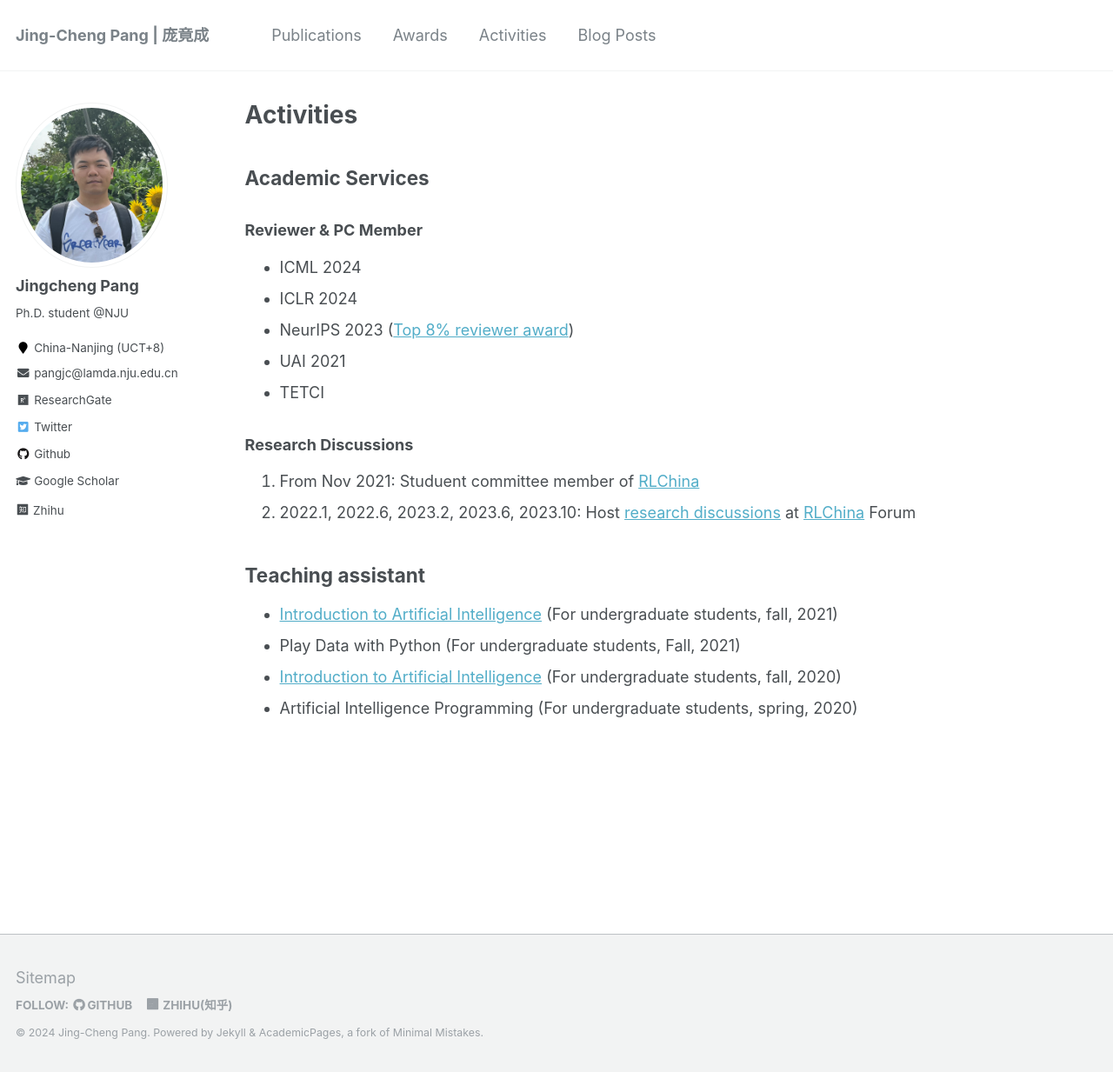
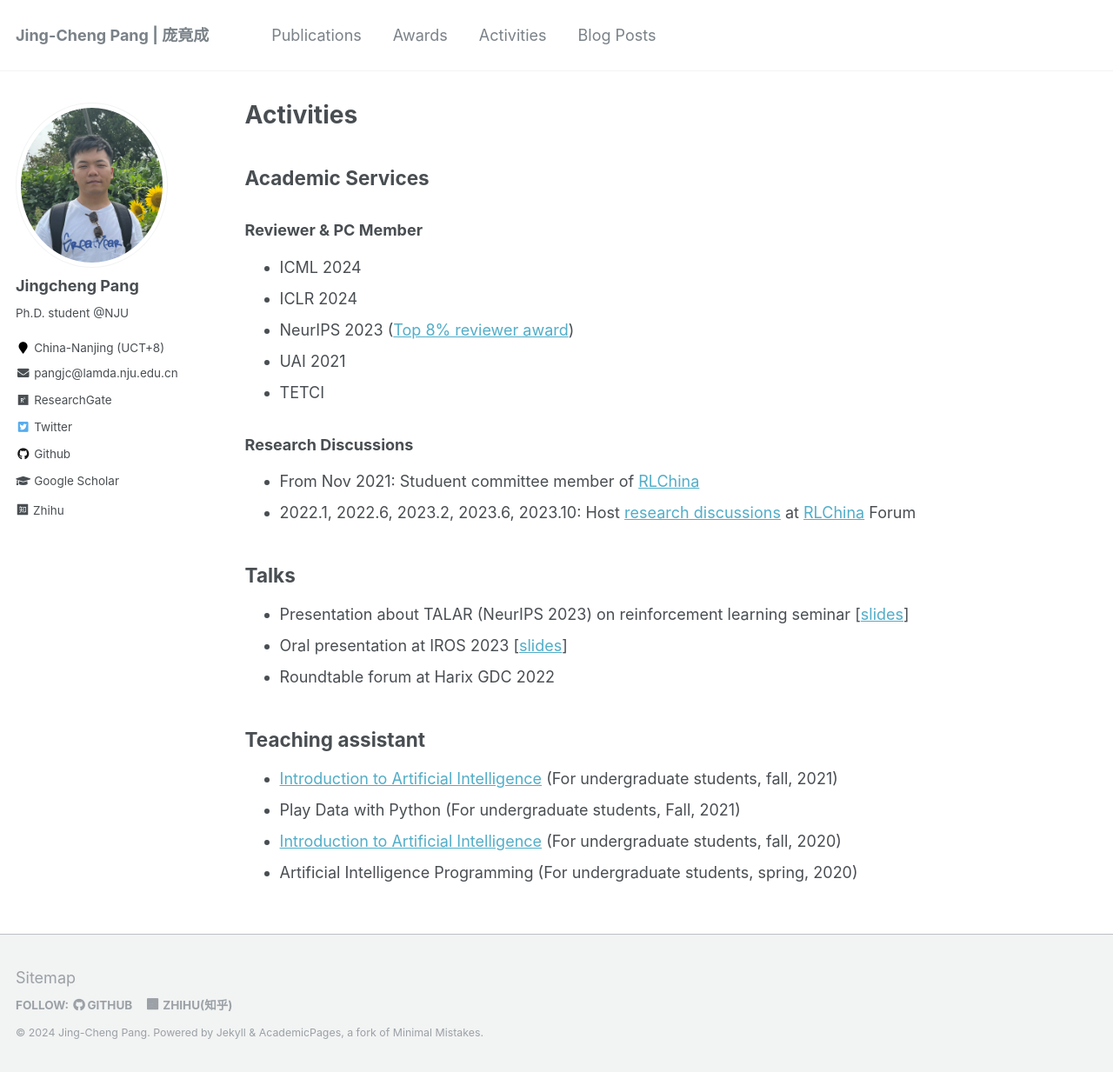
Before and after one commit to jingchengpang/jingchengpang.github.io, a Jekyll site: the page built from _pages/activity.md, in a window 1280 px wide and 1233 px high. Shown: the whole window at 87% size. Built offline with Jekyll 4.4.1, drawn with Linux system fonts in a browser that asks for light colours; a style sheet for code colours, icons or effects is not loaded.

Commit message:
add talks

```diff
--- a/_pages/activity.md
+++ b/_pages/activity.md
@@ -16,10 +16,14 @@ author_profile: true
 - TETCI
 
 ### Research Discussions
-1. From Nov 2021: Studuent committee member of <a href="http://rlchina.org/">RLChina</a>
-2. 2022.1, 2022.6, 2023.2, 2023.6, 2023.10: Host [research discussions](http://rlchina.org/topic/301) at [RLChina](http://rlchina.org/) Forum
+- From Nov 2021: Studuent committee member of <a href="http://rlchina.org/">RLChina</a>
+- 2022.1, 2022.6, 2023.2, 2023.6, 2023.10: Host [research discussions](http://rlchina.org/topic/301) at [RLChina](http://rlchina.org/) Forum
 
 
+## Talks
+- Presentation about TALAR (NeurIPS 2023) on reinforcement learning seminar [[slides](/files/slides/rl_seminar.pdf)]
+- Oral presentation at IROS 2023 [[slides](/files/slides/IROS2023.pdf)]
+- Roundtable forum at Harix GDC 2022
 
 ## Teaching assistant
 
```
Also changed, not shown: _pages/award.md (+1 -1 lines), 2 other files.
